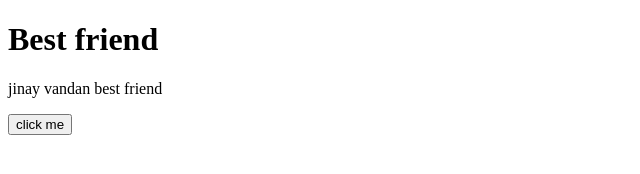
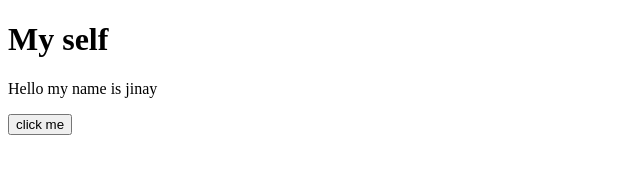
Before and after one commit to JinayJShah/Web-Development-Practice, a plain HTML site: page Prac_3/index.html in a window 1280 px wide. Shown: the whole page, without its empty margins (0-640 px from the left). Drawn offline with Linux system fonts and the light colour scheme.

Commit message:
Update index.html

```diff
--- a/Prac_3/index.html
+++ b/Prac_3/index.html
@@ -1,10 +1,10 @@
 <!DOCTYPE html>
 <html>
 <body>
-<h1>Best friend</h1>
-<p id="demo">jinay vandan best friend</p>
+<h1>My self</h1>
+<p id="demo">Hello my name is jinay</p>
 <button type="button"
-onclick='document.getElementById("demo").innerHTML = "no they are brodher!"'>click me
+onclick='document.getElementById("demo").innerHTML = "Hello world..!!! my name is jinay"'>click me
 </button>
 
 </body>
```
